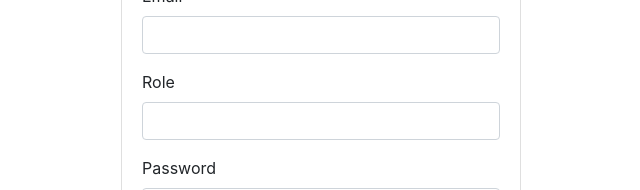
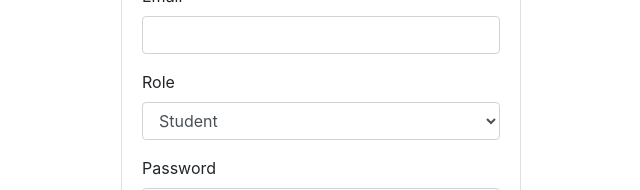
Before and after one commit to ramkrishnan6/kaksha-web, a React (Create React App) app: page /register in a window 1280 px wide. Shown: the part 271-461 px from the top of the page, without its empty margins (319-959 px from the left). Built offline with nearby package versions, Linux system fonts and the light colour scheme.

Commit message:
Add dropdown for user roles

```diff
--- a/src/components/Header.js
+++ b/src/components/Header.js
@@ -12,7 +12,7 @@ function Header() {
 
     return (
         <Navbar bg="dark" variant="dark" className="mb-5">
-            <Navbar.Brand href="#home">Ram's Kaksha</Navbar.Brand>
+            <Navbar.Brand href="/">Ram's Kaksha</Navbar.Brand>
             <Nav className="mr-auto">
                 <Nav.Link href="/">Home</Nav.Link>
             </Nav>
--- a/src/components/Register.js
+++ b/src/components/Register.js
@@ -79,9 +79,13 @@ function Register() {
                             />
                         </Form.Group>
 
-                        <Form.Group id="role">
+                        <Form.Group id="first_name">
                             <Form.Label>Role</Form.Label>
-                            <Form.Control type="text" ref={roleRef} required />
+
+                            <Form.Control as="select" ref={roleRef} required>
+                                <option value="student">Student</option>
+                                <option value="teacher">Teacher</option>
+                            </Form.Control>
                         </Form.Group>
 
                         <Form.Group id="password">
```
